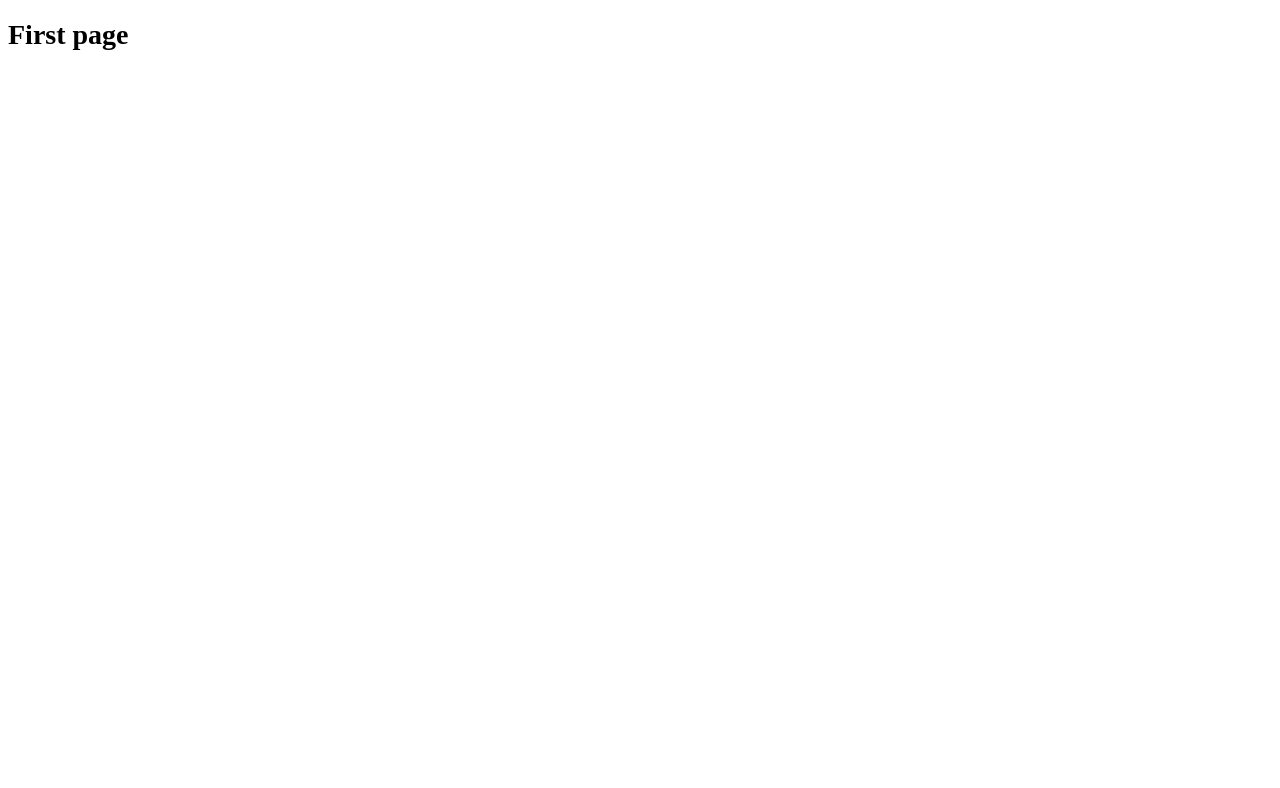
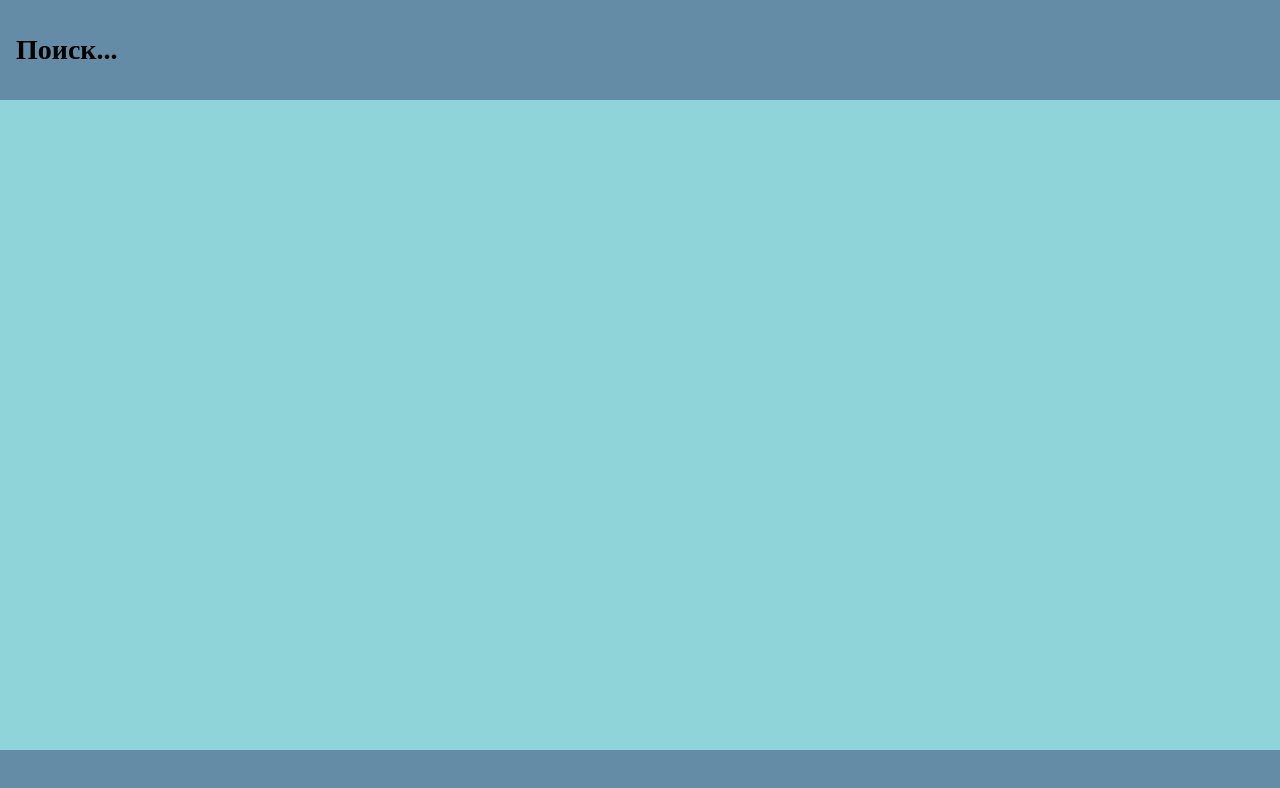
Before and after one commit to zulus23/secretaryassistant, a React (Create React App) app in the folder ui/: page / in a window 1280 px wide. Shown: the top 788 px of the page. Built offline with nearby package versions, Linux system fonts and the light colour scheme.

Commit message:
create main page

```diff
--- a/ui/public/index.html
+++ b/ui/public/index.html
@@ -9,35 +9,13 @@
       name="description"
       content="Web site created using create-react-app"
     />
-    <link rel="apple-touch-icon" href="%PUBLIC_URL%/logo192.png" />
-    <!--
-      manifest.json provides metadata used when your web app is installed on a
-      user's mobile device or desktop. See https://developers.google.com/web/fundamentals/web-app-manifest/
-    -->
     <link rel="manifest" href="%PUBLIC_URL%/manifest.json" />
-    <!--
-      Notice the use of %PUBLIC_URL% in the tags above.
-      It will be replaced with the URL of the `public` folder during the build.
-      Only files inside the `public` folder can be referenced from the HTML.
 
-      Unlike "/favicon.ico" or "favicon.ico", "%PUBLIC_URL%/favicon.ico" will
-      work correctly both with client-side routing and a non-root public URL.
-      Learn how to configure a non-root public URL by running `npm run build`.
-    -->
-    <title>React App</title>
+    <title>Ассистент секретаря</title>
   </head>
   <body>
-    <noscript>You need to enable JavaScript to run this app.</noscript>
+    <noscript>Вы должны разрешить JavaScript для запуска этого приложения</noscript>
     <div id="root"></div>
-    <!--
-      This HTML file is a template.
-      If you open it directly in the browser, you will see an empty page.
 
-      You can add webfonts, meta tags, or analytics to this file.
-      The build step will place the bundled scripts into the <body> tag.
-
-      To begin the development, run `npm start` or `yarn start`.
-      To create a production bundle, use `npm run build` or `yarn build`.
-    -->
   </body>
 </html>
--- a/ui/src/App.css
+++ b/ui/src/App.css
@@ -1,38 +1,31 @@
-.App {
-  text-align: center;
+.gtk-main-container {
+  display: grid;
+  grid-template-columns: 1fr;
+  grid-template-rows: 100px 1fr 50px;
+  grid-template-areas:
+          'header'
+          'main'
+          'footer';
+  height: 100vh;
+
 }
-
-.App-logo {
-  height: 40vmin;
-  pointer-events: none;
+.header {
+  grid-area: header;
+  display: flex;
+  align-items: center;
+  justify-content: space-between;
+  padding: 0 16px;
+  background-color: #648ca6;
 }
-
-@media (prefers-reduced-motion: no-preference) {
-  .App-logo {
-    animation: App-logo-spin infinite 20s linear;
-  }
+.main {
+  grid-area: main;
+  background-color: #8fd4d9;
 }
-
-.App-header {
-  background-color: #282c34;
-  min-height: 100vh;
+.footer {
+  grid-area: footer;
   display: flex;
-  flex-direction: column;
   align-items: center;
-  justify-content: center;
-  font-size: calc(10px + 2vmin);
-  color: white;
+  justify-content: space-between;
+  padding: 0 16px;
+  background-color: #648ca6;
 }
-
-.App-link {
-  color: #61dafb;
-}
-
-@keyframes App-logo-spin {
-  from {
-    transform: rotate(0deg);
-  }
-  to {
-    transform: rotate(360deg);
-  }
-}
--- a/ui/src/App.js
+++ b/ui/src/App.js
@@ -1,11 +1,21 @@
 import React from 'react';
+import './App.css'
 
 function App() {
-  return (
-    <div className="App">
-      <h1>First page</h1>
-    </div>
-  );
+    return (
+        <div className="gtk-main-container">
+
+            <div className='header'>
+                <h1>Поиск...</h1>
+            </div>
+            <div className='main'>
+            </div>
+            <div className='footer'>
+
+            </div>
+
+        </div>
+    );
 }
 
 export default App;
--- a/ui/src/index.css
+++ b/ui/src/index.css
@@ -1,8 +1,12 @@
 :root{
   font-size: 0.875em;
   box-sizing: border-box;
+  margin: 0;
   /**/
 
+}
+body {
+  margin: inherit;
 }
 *,::before,::after {
   box-sizing: inherit;
```
